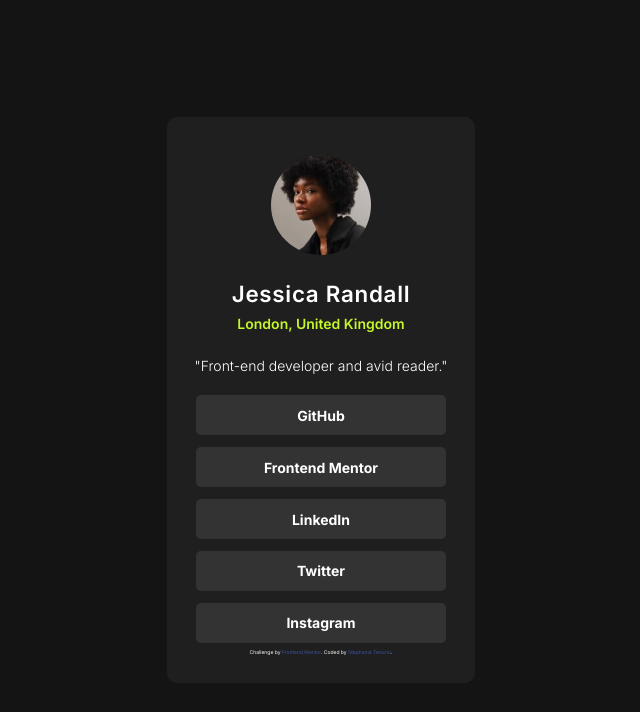
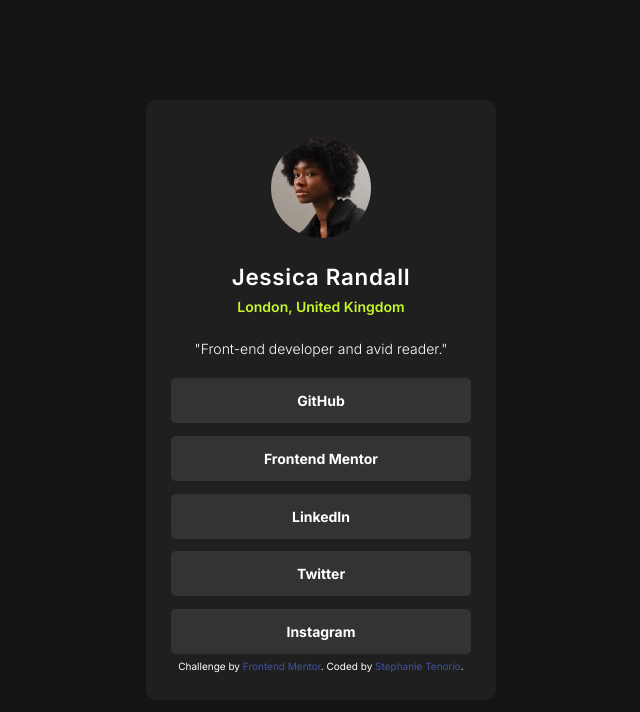
Before and after one commit to NuppyDev/SocialLinksProfile, a plain HTML site: page index.html in a window 1280 px wide. Shown: the whole page, without its empty margins (319-959 px from the left). Drawn offline with Linux system fonts and the light colour scheme.

Commit message:
View Desktop

```diff
--- a/index.html
+++ b/index.html
@@ -23,11 +23,11 @@
       </section>
 
       <section class="social-networks">
-        <a class="social-networks-links" href="#" target="_blank" rel="noopener noreferrer">GitHub</a>
-        <a class="social-networks-links" href="#" target="_blank" rel="noopener noreferrer">Frontend Mentor</a>
-        <a class="social-networks-links" href="#" target="_blank" rel="noopener noreferrer">LinkedIn</a>
-        <a class="social-networks-links" href="#" target="_blank" rel="noopener noreferrer">Twitter</a>
-        <a class="social-networks-links" href="#" target="_blank" rel="noopener noreferrer">Instagram</a>
+        <a class="social-networks-links" href="https://github.com/NuppyDev" target="_blank" rel="noopener noreferrer">GitHub</a>
+        <a class="social-networks-links" href="https://www.frontendmentor.io/profile/NuppyDev" target="_blank" rel="noopener noreferrer">Frontend Mentor</a>
+        <a class="social-networks-links" href="https://www.linkedin.com/in/stephanie19tenorio/" target="_blank" rel="noopener noreferrer">LinkedIn</a>
+        <a class="social-networks-links" href="https://x.com/NuppyDev" target="_blank" rel="noopener noreferrer">Twitter</a>
+        <a class="social-networks-links" href="https://www.instagram.com/nuppydev/" target="_blank" rel="noopener noreferrer">Instagram</a>
       </section>
       <div class="attribution">
         Challenge by <a href="https://www.frontendmentor.io?ref=challenge" target="_blank">Frontend Mentor</a>.
--- a/style/style.css
+++ b/style/style.css
@@ -80,8 +80,8 @@ body{
     color: var(--Color-White);
     font-weight: var(--Weight-bold);
     background-color: var(--Color-Grey-700);
-    width: 250px;
-    padding: 0.8rem;
+    width: 300px;
+    padding: 1rem;
     border-radius: 5px;
     text-align: center;
     margin: 0.45rem 0;
@@ -92,19 +92,19 @@ body{
     color: black;
 }
 
-
-
-
-
-
-
 .attribution {
-    font-size: 5px;
+    font-size: 10px;
     text-align: center;
 }
 
 .attribution a {
-    font-size: 5px;
+    font-size: 10px;
     color: hsl(228, 45%, 44%);
     text-decoration: none;
 }
+
+@media screen and (min-width: 600px){
+    .SocialLinksProfile{
+        width: 350px;
+    }
+}
```
